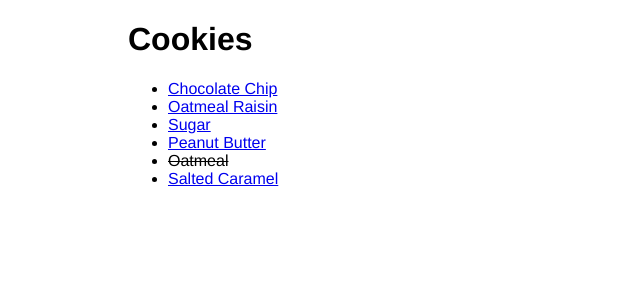
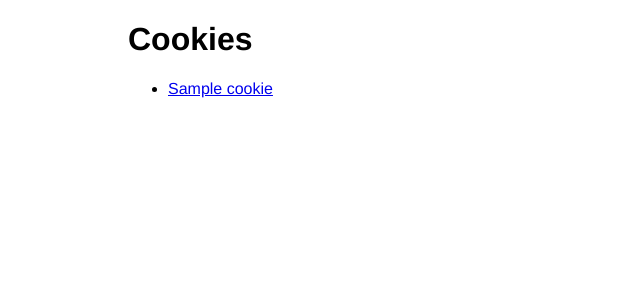
Before and after one commit to carl-castell/tutorial_flask2, a Flask app: page /cookies in a window 1280 px wide. Shown: the top 300 px of the page, without its empty margins (0-640 px from the left). Run offline with Flask 3, Linux system fonts and the light colour scheme; tables that the repository leaves empty hold one stand-in row (values such as "Sample post").

Commit message:
read implementation

```diff
--- a/app/cookies/models.py
+++ b/app/cookies/models.py
@@ -5,3 +5,4 @@
   slug = db.Column(db.String(80), unique=True)
   name = db.Column(db.String(80))
   price = db.Column(db.Numeric(10, 2))
+  cookie_orders = db.relationship('CookieOrder', backref='cookie', lazy=True)
--- a/app/cookies/routes.py
+++ b/app/cookies/routes.py
@@ -3,23 +3,13 @@ from .models import Cookie
 
 blueprint = Blueprint('cookies', __name__)
 
-#needs to be deleted once logic is fixed and adapted to db
-cookies_data = {
-  'chocolate-chip' : {'name': 'Chocolate Chip', 'price': '$1.50'},
-  'oatmeal-raisin' : {'name': 'Oatmeal Raisin', 'price': '$1.00'},
-  'sugar' : {'name': 'Sugar', 'price': '$0.75'},
-  'peanut-butter' : {'name': 'Peanut Butter', 'price': '$0.50'},
-  'oatmeal' : {'name': 'Oatmeal', 'price': '$0.25'},
-  'salted-caramel' : {'name': 'Salted Caramel', 'price': '$1.00'},
-}
 
 @blueprint.route('/cookies/<slug>')
 def cookie(slug):
-  if slug in cookies_data:
-    return '<h1>' + cookies_data[slug]['name'] + '</h1>' + '<p>' + cookies_data[slug]['name'] + '</p>'
-  else:
-    return 'Sorry we could not find that cookie.'
+  cookie = Cookie.query.filter_by(slug=slug).first_or_404()
+  return render_template('cookies/show.html', cookie=cookie)
 
 @blueprint.route('/cookies')
 def cookies():
-  return render_template('cookies/index.html', cookies=cookies_data)
+  all_cookies = Cookie.query.all()
+  return render_template('cookies/index.html', cookies=all_cookies)
--- a/app/templates/cookies/index.html
+++ b/app/templates/cookies/index.html
@@ -5,12 +5,12 @@
 {% block body %}
   <h1>Cookies</h1>
   <ul>
-        {% for slug, cookie in cookies.items() %}
+    {% for cookie in cookies %}
       <li>
-          {% if cookie['price'] == '$0.25' %}
-            <s>{{ cookie['name'] }}</s>
+        {% if cookie.price == 0.25 %}
+          <s>{{ cookie.name }}</s>
         {% else %}
-            <a href="/cookies/{{ slug }}">{{ cookie['name'] }}</a>
+          <a href="/cookies/{{ cookie.slug }}">{{ cookie.name }}</a>
         {% endif %}
       </li>
     {% endfor %}
```
Also changed, not shown: app/orders/models.py (+7 -0 lines), app/scripts/seed.py (added, +22 -0 lines), app/templates/cookies/show.html (added, +13 -0 lines), migrations/versions/08ef690a745d_many_to_many_relation.py (added, +35 -0 lines). Lines whose indentation alone changed are shown as unchanged.
